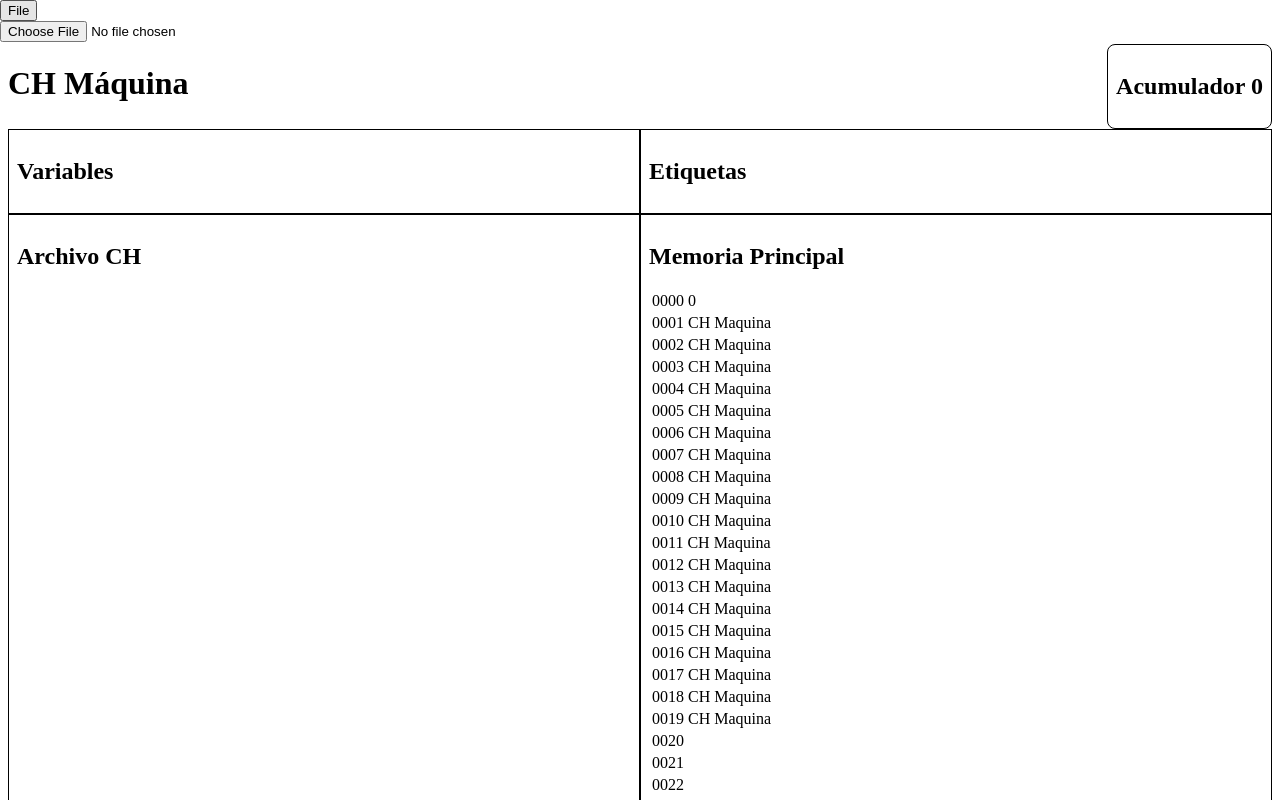
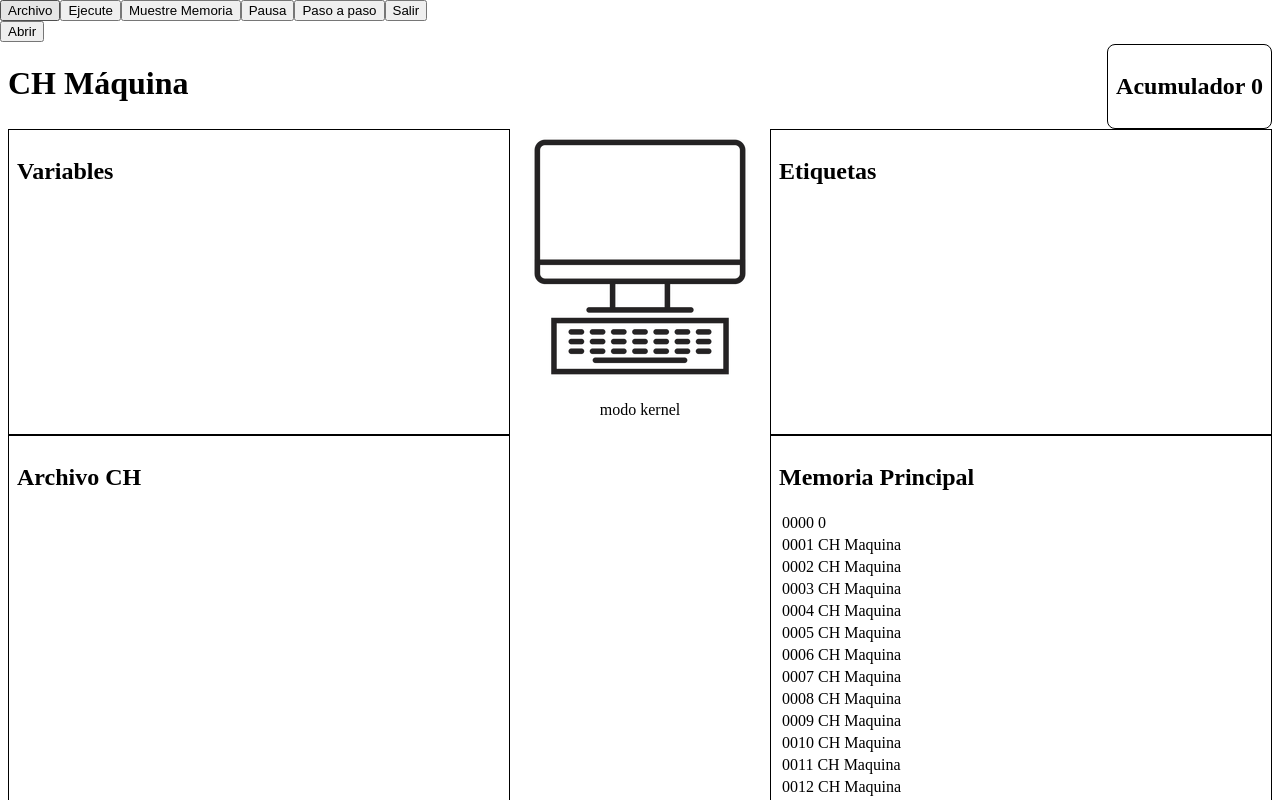
Before and after one commit to ElizabethCA94/ch-web, a Vue app: page / in a window 1280 px wide. Both pictures are taken after a click on the button "Aceptar". Shown: the top 800 px of the page. Built offline with nearby package versions, Linux system fonts and the light colour scheme.

Commit message:
feat: functions

```diff
--- a/src/App.vue
+++ b/src/App.vue
@@ -2,18 +2,31 @@
   <div class="ss-page">
     <div class="ss-menu">
       <span class="ss-file-submenu">
-        <button>File</button>
-        <div class="ss-file-submenu__actions">
+        <button>Archivo</button>
+        <span class="ss-file-submenu__actions">
           <!-- accion del usuario al ingresar datos en el input -->
-          <input type="file" @input="onLoadFile" />
-        </div>
+          <button>
+            <label for="files" class="ss-open-action">Abrir</label>
+          </button>
+          <input
+            id="files"
+            style="visibility: hidden"
+            type="file"
+            @input="onLoadFile"
+          />
+        </span>
       </span>
+      <button @click="onExecute">Ejecute</button>
+      <button>Muestre Memoria</button>
+      <button>Pausa</button>
+      <button @click="isStepByStep = !isStepByStep">Paso a paso</button>
+      <button>Salir</button>
     </div>
 
     <div class="ss-header">
       <h1>CH Máquina</h1>
       <div class="ss-accumulator">
-        <h2>Acumulador {{ acumulator }}</h2>
+        <h2>Acumulador {{ mainMemory[0].value }}</h2>
       </div>
     </div>
 
@@ -29,6 +42,11 @@
           </tr>
         </table>
       </div>
+      <div class="ss-laptop">
+        <p>{{ isStepByStep ? "paso a paso" : "" }}</p>
+        <img src="computadora.png" />
+        <p>{{ isStepByStep ? "modo usuario" : "modo kernel" }}</p>
+      </div>
       <div class="ss-table__container ss-labels-table">
         <h2>Etiquetas</h2>
         <table>
@@ -37,6 +55,7 @@
           </tr>
         </table>
       </div>
+
       <div class="ss-table__container ss-file-table">
         <h2>Archivo CH</h2>
         <table>
@@ -50,6 +69,7 @@
           </tr>
         </table>
       </div>
+      <div></div>
       <div class="ss-table__container ss-memory-table">
         <h2>Memoria Principal</h2>
         <table>
@@ -99,7 +119,24 @@ const memory = reactive([
     value: 0,
   },
 ]);
-const acumulator = ref(0);
+const isStepByStep = ref(false);
+
+//necesita ser asincrona, debido a que la reactividad impide ver los cambios al tener paso a paso activo
+async function onExecute() {
+  const delay = ms => new Promise(res => setTimeout(res, ms));
+  for (const instructionString of instructions.value) {
+    if (isStepByStep.value) {
+      await delay(1);
+      alert('Desea continuar?')
+    }
+    const parts = instructionString.split(" ");
+    const instruction = parts[0];
+    const action = functions[instruction];
+    if (action) {
+      action(parts); //ejecutar la funcion
+    }
+  }
+}
 
 //esta funcion lee el archivo ch, $event nombre especial para identificarlo con event normal, reader objeto de la clase filereader nativo del navegador
 function onLoadFile($event) {
@@ -112,8 +149,95 @@ function onLoadFile($event) {
 
 //carga los elementos del ch sin los comentarios
 function onFileSuccessLoad(fileText) {
-  const fileLines = fileText.split("\n");
-  instructions.value = fileLines.filter((line) => !line.includes("//"));
+  const file = fileText.split("\n");
+  const linesWhitoutComments = file.filter((line) => !line.includes("//"));
+  const hasErrrors = checkChFileSintax(linesWhitoutComments);
+  if (!hasErrrors) {
+    instructions.value = linesWhitoutComments;
+  }
+}
+
+// diccionario de funciones validadoras
+const validators = {
+  nueva: checkNueva,
+  cargue: () => {},
+  almacene: () => {},
+  lea: () => {},
+  sume: () => {},
+  reste: () => {},
+  multiplique: () => {},
+  divida: () => {},
+  potencia: () => {},
+  modulo: () => {},
+  concatene: () => {},
+  elimine: () => {},
+  extraiga: () => {},
+  Y: () => {},
+  O: () => {},
+  NO: () => {},
+  muestre: () => {},
+  imprima: () => {},
+  etiqueta: () => {},
+  vaya: () => {},
+  vasasi: () => {},
+  retorne: () => {},
+};
+
+// diccionario de las funciones de ejecución
+const functions = {
+  nueva: () => {},
+  cargue: cargueFunction,
+  almacene: () => {},
+  lea: () => {},
+  sume: () => {},
+  reste: () => {},
+  multiplique: () => {},
+  divida: () => {},
+  potencia: () => {},
+  modulo: () => {},
+  concatene: () => {},
+  elimine: () => {},
+  extraiga: () => {},
+  Y: () => {},
+  O: () => {},
+  NO: () => {},
+  muestre: () => {},
+  imprima: () => {},
+  etiqueta: () => {},
+  vaya: () => {},
+  vasasi: () => {},
+  retorne: () => {},
+};
+
+function cargueFunction(parts) {
+  const variableName = parts[1];
+  const variable = variables.value.find(
+    (variable) => variable.name === variableName
+  );
+  if (variableName) {
+    mainMemory.value[0].value = variable.value;
+  }
+}
+
+function checkChFileSintax(fileLines) {
+  return fileLines.some((line) => {
+    const parts = line.split(" ");
+    const instruction = parts[0];
+    //manda la instruccion porque es la llave del diccionario validators
+    if (validators[instruction]) {
+      const errorMessage = validators[instruction](parts);
+      if (errorMessage) {
+        alert(errorMessage);
+        return errorMessage;
+      }
+    }
+  });
+}
+
+function checkNueva(parts) {
+  if (parts.length > 4 || parts.length < 3) {
+    return `Error, se estan utilizando mas de 4 operandos ó menos de 3 operandos en la operacion ${parts[0]}`;
+  }
 }
 
 //De instruccion toodo lo que diga nueva, se toma de la variable reactiva instrucciones,
@@ -232,6 +356,10 @@ const labels = computed(() => {
 </script>
 
 <style>
+.ss-menu__container {
+  display: flex;
+}
+
 .ss-page {
   margin-top: 44px;
 }
@@ -255,15 +383,31 @@ const labels = computed(() => {
   border-radius: 8px;
 }
 
+.ss-laptop {
+  display: flex;
+  flex-wrap: wrap;
+  justify-content: center;
+}
+
 .ss-tables {
   display: grid;
-  grid-template-columns: 1fr 1fr;
-  grid-auto-rows: auto auto;
+  grid-template-columns: 1fr 260px 1fr;
+  grid-auto-rows: auto auto auto;
 }
 
 .ss-table__container {
   border: 1px solid black;
   padding: 8px;
+}
+
+.ss-file-submenu {
+  position: relative;
+}
+
+.ss-file-submenu__actions {
+  position: absolute;
+  top: 20px;
+  left: 0;
 }
 
 .ss-file-submenu .ss-file-submenu__actions {
```
Also changed, not shown: public/computadora.png (added).
